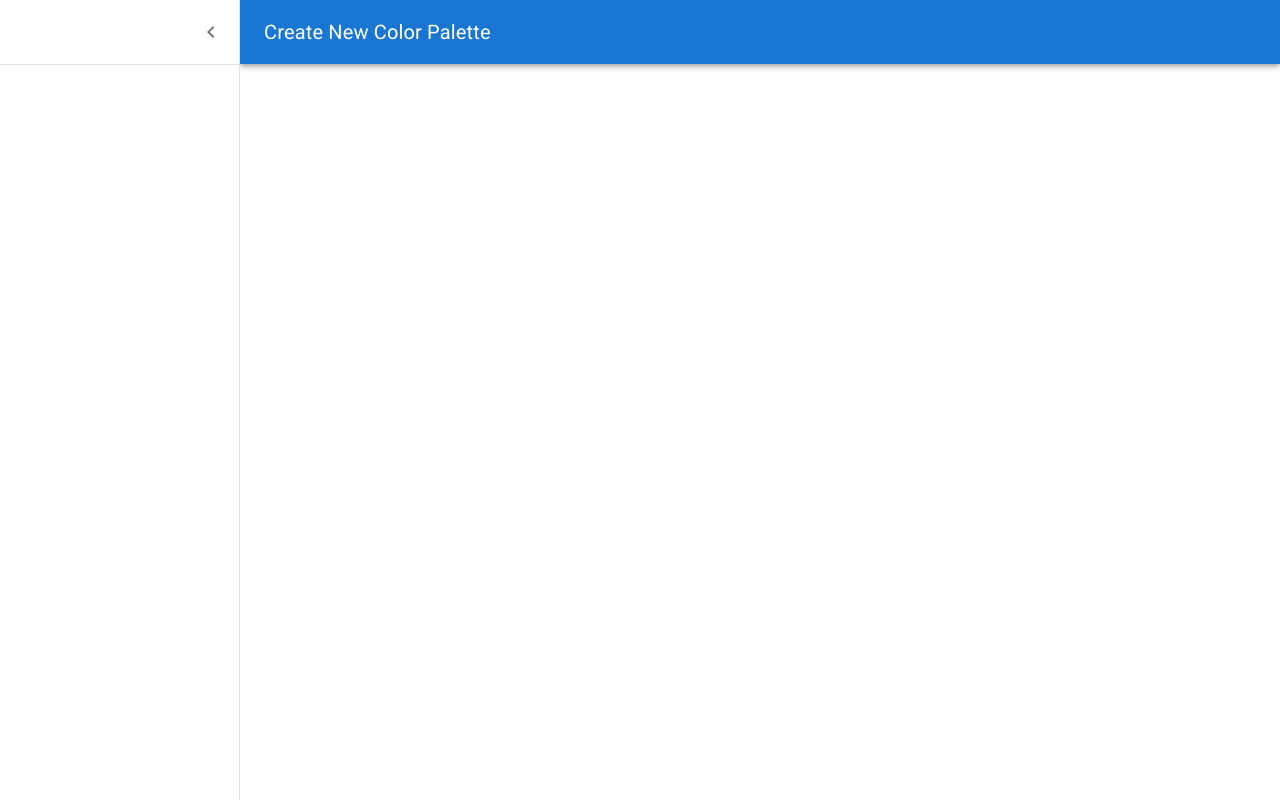
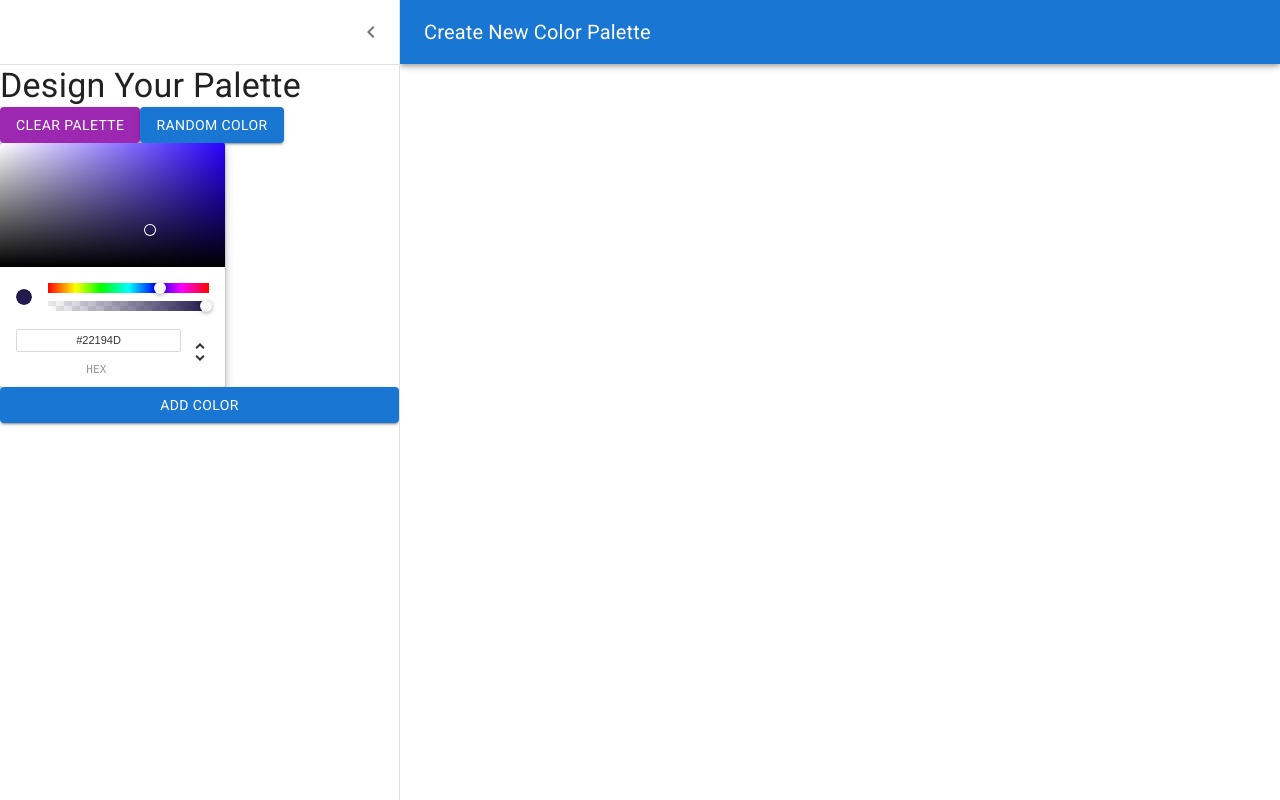
Before and after one commit to Cedric-Hurst/color-palette-project, a React (Create React App) app: page /palette/new in a window 1280 px wide. Both pictures are taken after a click on the button "open drawer". Built offline with nearby package versions, Linux system fonts and the light colour scheme.

Commit message:
Add ChromePicker and Buttons to Drawer

```diff
--- a/package.json
+++ b/package.json
@@ -13,6 +13,7 @@
     "chroma-js": "^2.4.2",
     "rc-slider": "^10.1.1",
     "react": "^18.2.0",
+    "react-color": "^2.19.3",
     "react-copy-to-clipboard": "^5.1.0",
     "react-dom": "^18.2.0",
     "react-jss": "^10.10.0",
--- a/src/NewPaletteForm.js
+++ b/src/NewPaletteForm.js
@@ -10,9 +10,11 @@
 import IconButton from '@mui/material/IconButton';
 import MenuIcon from '@mui/icons-material/Menu';
 import ChevronLeftIcon from '@mui/icons-material/ChevronLeft';
+import { ChromePicker } from 'react-color';
+import Button from '@mui/material/Button';
+import Stack from '@mui/material/Stack';
 
-
-const drawerWidth = 240;
+const drawerWidth = 400;
 
 const Main = styled('main', { shouldForwardProp: (prop) => prop !== 'open' })(
   ({ theme, open }) => ({
@@ -107,7 +109,15 @@
             </IconButton>
         </DrawerHeader>
             <Divider />
-
+            <Typography variant='h4'>
+                Design Your Palette
+            </Typography>
+            <Stack direction="row">
+                <Button variant="contained" color="secondary">Clear Palette</Button>
+                <Button variant="contained" color="primary">Random Color</Button>
+            </Stack>
+            <ChromePicker />
+            <Button variant="contained" color="primary">Add Color</Button>
         </Drawer>
         <Main open={open}>
             <DrawerHeader />
```
Also changed, not shown: 1 other file (tests, documents, lock files or other folders). Lines whose indentation alone changed are shown as unchanged.
